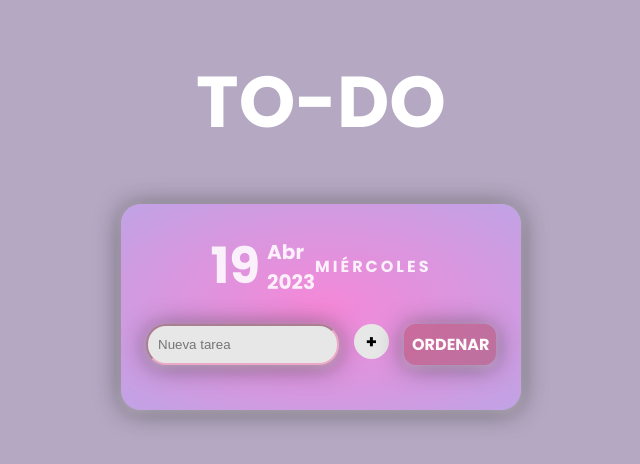
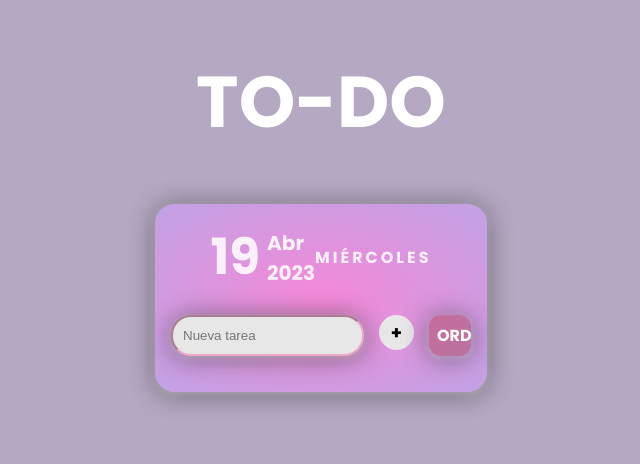
Before and after one commit to victoriaalia/to-do, a plain HTML site: page index.html in a window 1280 px wide. Shown: the whole page, without its empty margins (319-959 px from the left). Drawn offline with Linux system fonts and the light colour scheme.

Commit message:
Add files via upload

```diff
--- a/style.css
+++ b/style.css
@@ -12,7 +12,7 @@ body {
     font-family: 'Poppins', sans-serif;
     margin: 0;
     height: 100vh;
-   background-color: #87759e9f;
+    background-color: #87759e9f;
 }
 h1 {
     color: white;
@@ -36,16 +36,15 @@ h1 {
 
     margin: 25px auto;
     color: rgba(255, 255, 255, 0.863);
-    padding: 25px;
+    padding: 1em;
     width: 100%;
-    max-width: 350px;
+    max-width: 300px;
     background: radial-gradient(#f588d8, #c0a3e5);
 
 }
 
 .date {
     display: flex;
-
     align-items: center;
     justify-content: space-between;
 }
```
